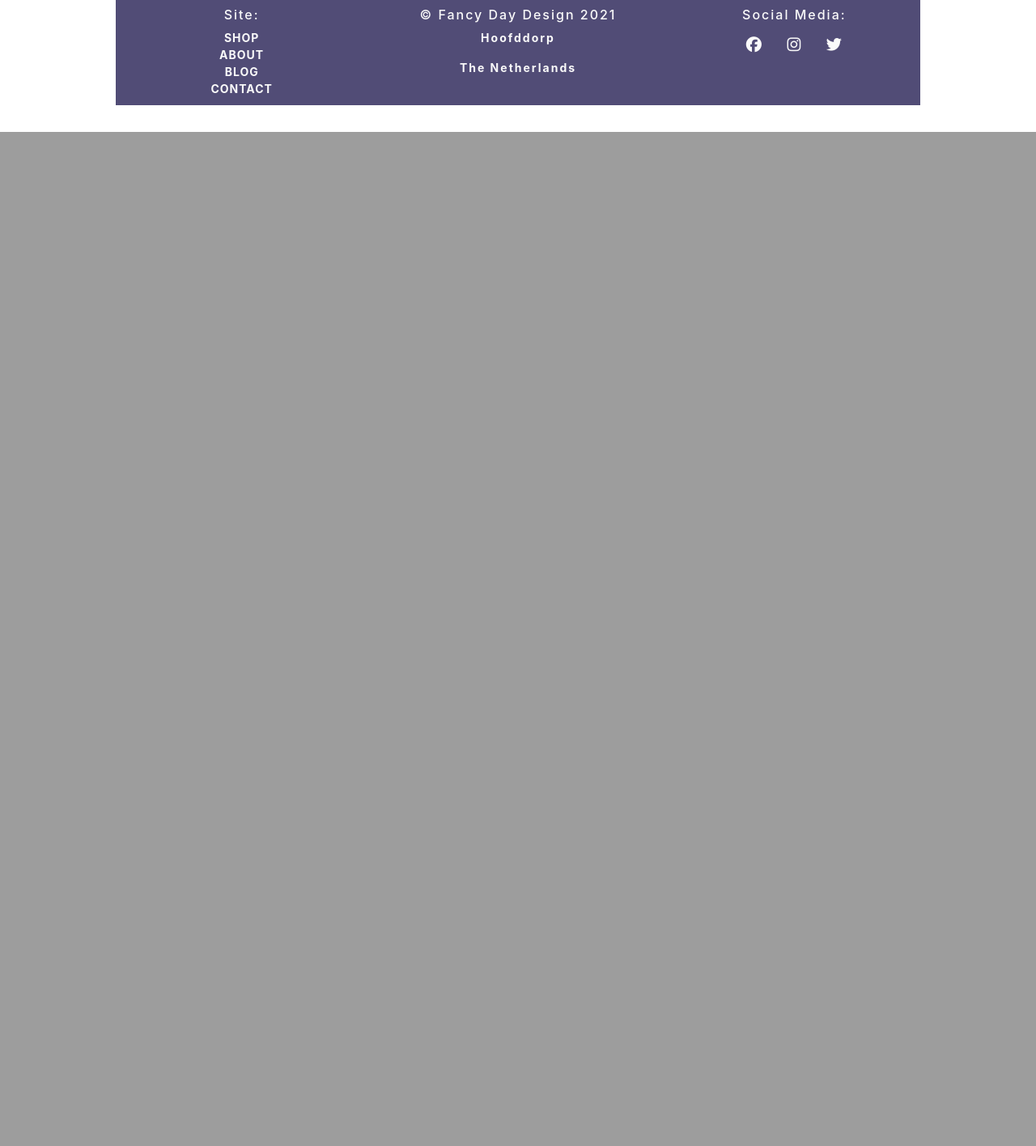
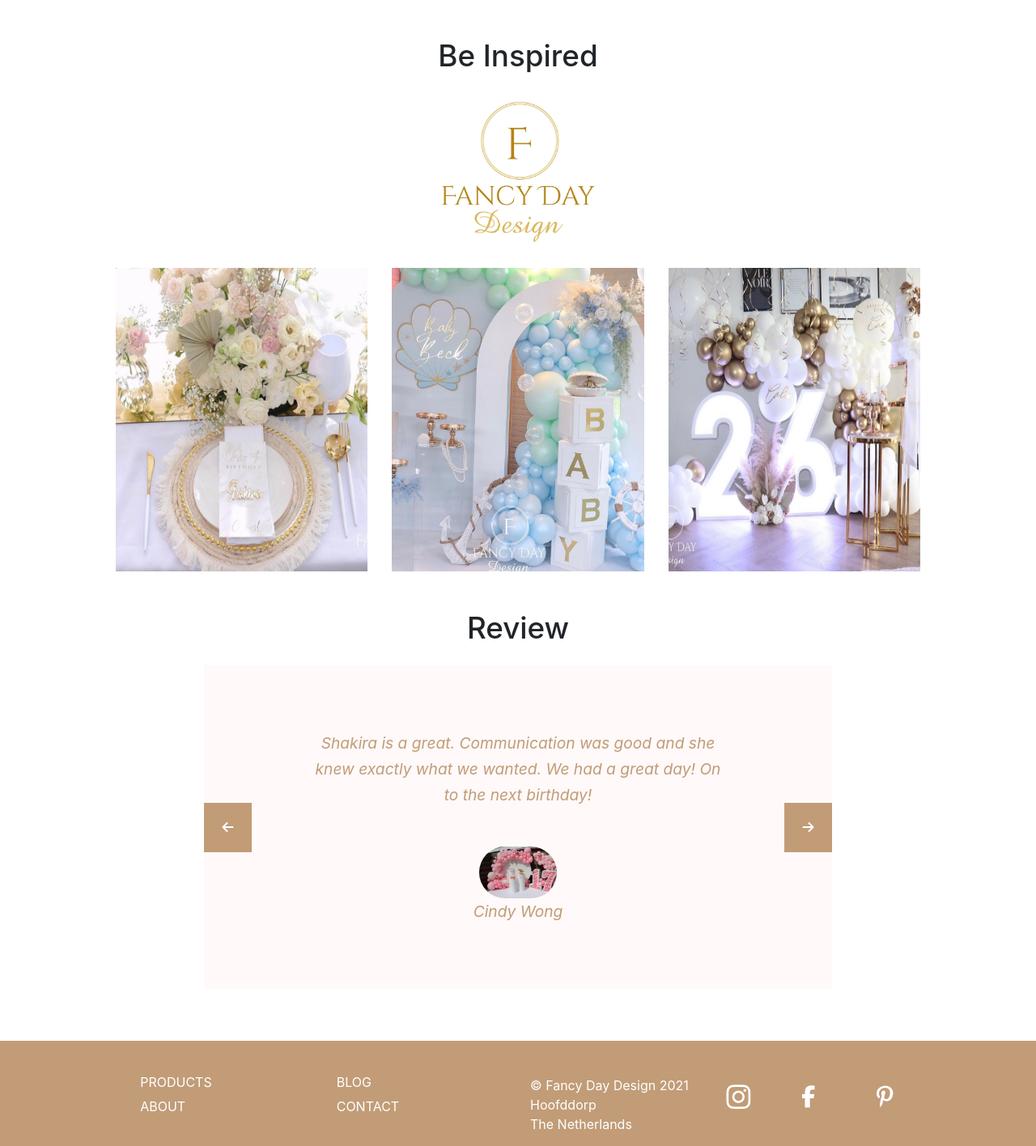
Before and after one commit to gwenjo/FancyDayDesign, a Django app: page / in a window 1280 px wide. Shown: the part 637-2053 px from the top of the page at 81% size. Before the commit the page ends 800 px from the top, so only its background shows below. Run offline with Django 3.2, Linux system fonts and the light colour scheme; some libraries are stand-ins or nearby versions.

Commit message:
modified and added carousel to homepage

```diff
--- /dev/null
+++ b/home/templates/home/includes/home-section-1.html
@@ -0,0 +1,41 @@
+{% block content %}
+
+<section>
+<!--- Header --->
+<div class="container-fluid div-section">
+    <div class="container hp-section-3-heading mt-5">
+        <h2 class="home-decor">Be Inspired</h2>
+        <img src="media/logo_small.jpg" width="200" height="200" alt="logo" class="center-3">
+    </div>
+    <div class="row hp-section-3">
+        <div class="container">
+            <!--- images --->
+            <div class="row product-card-row">
+                <div class="col-12 col-md-6 col-lg-4">
+                    <div class="div-product-card">
+                        <div class="div-product-card-img">
+                            <img src="media/home-1.jpg" alt="diner" class="hp-card-3">
+                        </div>
+                    </div>
+                </div>
+                <div class="col-12 col-md-6 col-lg-4">
+                    <div class="div-product-card">
+                        <div class="div-product-card-img">
+                            <img src="media/home-2.jpg" alt="baby" class="hp-card-3">
+                        </div>
+                    </div>
+                </div>
+                <div class="col-12 col-md-6 col-lg-4">
+                    <div class="div-product-card">
+                        <div class="div-product-card-img">
+                            <img src="media/home-3.jpg" alt="birthday" class="hp-card-3">
+                        </div>
+                    </div>
+                </div>
+            </div>
+        </div>
+    </div>
+</div>
+</section>
+
+{% endblock %}
--- /dev/null
+++ b/home/templates/home/includes/home-section-2.html
@@ -0,0 +1,43 @@
+{% block content %}
+<!--- Header Text --->
+<div class="container-fluid div-section">
+    <div class="container hp-section-3-heading mt-5">
+        <h2 class="home-decor">Review</h2>
+    </div>
+
+
+<!--- Reviews --->
+    <div class="container mt-4">
+        <div id="demo" class="carousel slide" data-ride="carousel">
+            <div class="carousel-inner">
+                <div class="carousel-item active">
+                    <div class="carousel-caption">
+                        <p class="test-text">Shakira is a great. Communication was good and she knew exactly what we wanted. We had a great day! On to the next birthday! </p> <img src="media/carousel-1.jpg" alt="cindy-wong">
+                        <div id="image-caption-1">Cindy Wong</div>
+                    </div>
+                </div>
+                <div class="carousel-item">
+                    <div class="carousel-caption">
+                        <p class="test-text">All decorations and balloons are all finely worked out down to the last detail. She is a perfectionist on all points. Good to work with.
+                        </p> <img src="media/carousel-2.jpg" class="img-fluid" alt="jessica-pardoes">
+                        <div id="image-caption-2">Jessica Pardoes</div>
+                    </div>
+                </div>
+                <div class="carousel-item">
+                    <div class="carousel-caption">
+                        <p class="test-text">The decoration of my wedding was really fantastic. I liked everything about it. I'm glad Shakira was able to think along with me. I definitely recommend her!!
+                        </p> <img src="media/carousel-3.jpg" class="img-fluid" alt="felicity-johanson">
+                        <div id="image-caption-3">Felicity Johanson</div>
+                    </div>
+                </div>
+            </div>
+            <a class="carousel-control-prev" href="#demo" data-slide="prev"> <i class="fas fa-arrow-left"></i>
+            </a> <a class="carousel-control-next" href="#demo" data-slide="next"> <i class="fas fa-arrow-right"></i>
+            </a>
+        </div>
+    </div>
+</div>
+
+
+
+{% endblock %}
--- a/home/templates/home/index.html
+++ b/home/templates/home/index.html
@@ -2,19 +2,32 @@
 {% load static %}
 
 {% block page_header %}
-    <div id="homepage-header">
+<!--- Hero image and text --->
+<div id="homepage-header">
+    <div class="container">
         <div class="row">
             <div class="col-7 col-md-6">
             </div>
             <div class="col-12">
                 <div class="header-content ml-auto">
                     <div class="header-text">
-                        <h1 id="home-header-h1">Fancy Day Design</h1>
+                        <h1 id="home-header-h1">Fancy Day Design
+                        </h1>
                         <p id="home-header-line">'A special moment deserves a Fancy Day Design'</p>
-                        <a href="{% url 'products' %}" class="shop-now-button btn btn-lg rounded-0 text-uppercase py-3">Shop Now</a>
                     </div>
                 </div>
             </div>
+            <div class="my-5">
+                <h4>
+                    <a href="{% url 'products' %}" class="shop-now-button btn btn-lg rounded-0 text-uppercase py-3">Shop Now</a>
+                </h4>
+            </div>
         </div>
     </div>
+</div>
 {% endblock %}
+
+{% block content %}
+    {% include 'home/includes/home-section-1.html' %}
+    {% include 'home/includes/home-section-2.html' %}
+{% endblock %}
--- a/static/css/base.css
+++ b/static/css/base.css
@@ -2,10 +2,6 @@ html {
     height: 100%;
 }
 
-.container-fluid {
-    padding: 0;
-    margin: 0;
-}
 
 /* from Bulma */
 .icon {
@@ -24,6 +20,10 @@ html {
     width: fit-content;
 }
 
+.nav-link {
+    color: #c19c77 important;
+}
+
 .shop-now-button {
     background: black;
     color: white;
@@ -35,13 +35,26 @@ html {
     color: white;
 }
 
+.btn-outline-black {
+    background: white;
+    color: black !important; /* use important to override link colors for <a> elements */
+    border: 1px solid black;
+}
+
+.btn-outline-black:hover,
+.btn-outline-black:active,
+.btn-outline-black:focus {
+    background: #c19c77;
+    color: white !important;
+}
+
 .shop-now-button:hover,
 .shop-now-button:active,
 .shop-now-button:focus,
 .btn-black:hover,
 .btn-black:active,
 .btn-black:focus {
-    background: #222;
+    background: #c19c77;
     color: white;
 }
 
@@ -75,7 +88,7 @@ a.category-badge > span.badge:hover {
 .btt-button {
     height: 42px;
     width: 42px;
-    position: fixed;
+    position: right;
     bottom: 10px;
     right: 10px;
 }
@@ -84,7 +97,7 @@ a.category-badge > span.badge:hover {
     cursor: pointer;
 }
 
-/*------ Homepage ------*/
+/*------ Homepage Index ------*/
 
 .border-search {
     border: none;
@@ -97,99 +110,241 @@ a.category-badge > span.badge:hover {
     background-size: cover;
     height: calc(100vh - 164px);
     color: #555;
-}
-
-#home-header-h1 {
-    font-size: 65px;
-    text-align: left;
-    margin-left: 5rem;
+    font-family: 'Lato';
 }
 
 #home-header-line {
     font-size: 20px;
     color: rgb(20, 18, 18);
     font-style: italic;
+    font-style: bold;
+    font-style: underline;
     text-align: left;
     margin-left: 10rem;
+}
+
+#home-header-h1 {
+    font-weight: 100;
+    font-size: 50px;
+    line-height: 3rem;
+    margin-left: 5rem;
+    text-align: left;
 }
 
 .header-content {
     margin-top: 20%;
 }
 
-/*--------------------Footer----------------------*/
+/*------ Homepage/section-1 ------*/
 
-.footer-info {
-	background: #514C76;
-	padding: 10px 0px;
-	color: #fafafa;
-	font-weight: bold;
+.home-decor{
+    text-align: center;
+    font-size: 2.6rem;
+}
+
+.new {
+    text-align: center;
+    font-size: 3.1rem;
+    line-height: 1rem;
+}
+
+.center , .center-3 {
+    display: block;
+    margin-left: auto;
+    margin-right: auto;
+    padding-top: 1.5rem;
+}
+
+.hp-card-3 {
+    height: 375px;
+    margin-top: 2rem;
+}
+
+.product-card-title {
+    font-size: 1.2rem;
+    text-align: center;
+}
+
+.product-price {
+    text-align: center;
+    line-height: .1rem;
+
+}
+
+.category-card-row {
+    margin: 35px 0;
+}
+
+.div-product-card-img img {
+    width: 100%;
+
+}
+
+/*------ Homepage/section2 ------*/
+
+.section-2-p {
+    font-size: 1.2rem;
+    padding-top: 1rem;
+    padding-bottom: 2rem;
+    padding-left: 1.5rem;
+}
+
+.section-cta {
+    padding-left: 1.5rem;
+}
+
+.col-xs-12 {
+  margin-bottom: 12px;
+  margin-top: 12px;
+  min-height: 200px;
+}
+
+.half-left  img,
+.half-right img {
+  height: auto;
+  width: 100%;
+}
+@media (min-width: 481px) {
+  .half-left,
+  .half-right {
+    overflow: hidden;
+    padding: 0;
+    position: relative;
+  }
+  .half-left  > .container,
+  .half-right > .container {
+    position: absolute;
+    top: 0;
+  }
+  .half-left  > .container { right: 0;}
+  .half-right > .container { left: 0; }
+}
+
+h2 {
+    font-size: 2.5rem;
+}
+
+/* taken from https://freefrontend.com/bootstrap-testimonials/ */
+#demo {
+    background:#fff9f9;
+    background-position: center;
+    background-repeat: no-repeat;
+    background-size: cover;
+    position: relative;
+    max-width: 80%;
+    margin: auto;
+}
+
+.carousel-caption {
+    position: initial;
+    z-index: 10;
+    padding: 5rem 8rem;
+    color: #c19c77;
+    text-align: center;
+    font-size: 1.2rem;
+    font-style: italic;
+    line-height: 2rem;
+}
+
+.carousel-caption img {
+    width: 6rem;
+    border-radius: 5rem;
+    margin-top: 2rem;
+}
+
+#image-caption {
+    font-style: normal;
+    font-size: 1rem;
+    margin-top: 0.5rem;
+}
+
+.fa-arrow-right:before, .fa-arrow-left:before {
+    background-color: #c19c77;
+    padding: 1.4rem;
+}
+.carousel-control-prev {
+    justify-content: flex-start;
+}
+
+.carousel-control-next {
+    justify-content: flex-end;
+}
+
+.carousel-control-prev,
+.carousel-control-next {
+    transition: none;
+    opacity: unset;
+}
+
+/*------ Footer ------*/
+
+footer {
+    background-color: #c19c77;
+    color: white;
+    min-height: 130px;
+    margin-top: 4rem;
 }
 
 .footer-link {
     text-transform: uppercase;
     display: block;
-    color: var(--color-white);
-    letter-spacing: 1px;
+    color: white;
+    padding: .2rem;
 }
 
 .footer-link:hover {
     text-decoration: underline;
-    color: #DB7093;
+    color: white;
 }
 
-.contact {
-	font-size: 14px;
-	text-align: center;
+.footer-link-brand {
+    text-transform: none;
 }
 
-.contact p {
-	letter-spacing: 1px;
-	color: #fafafa;
+footer p {
+    margin-bottom: 0;
 }
 
-.title {
-	letter-spacing: 2px;
+.footer-row {
+    padding-top: 35px;
+    margin: 0;
 }
 
-.title-download {
-	letter-spacing: 1px;
+.mb-7 {
+    margin-bottom: 7px;
 }
 
-.download {
-	text-align: center;
-	font-size: 14px;
-}
-
-.download i {
-	text-align: center;
-	color: #fafafa;
-}
-
-.download i:hover {
-	color: #DB7093;
+.div-footer-some {
+    width: 27px;
+    display: inline-block;
+    font-size: 1.7rem;
 }
 
 .social-media {
-	text-align: center;
+    display: flex;
+    justify-content: space-between;
+    margin-top: 15px;
 }
 
-.social-media li {
-	display: inline;
+.div-footer-some:hover {
+    border-bottom: white;
+    text-decoration: underline;
 }
 
-.social-media i {
-	color: #fafafa;
-	font-size: 120%;
-	margin: 1%;
-	padding: 2%;
+.fa-youtube-square:before,
+.fa-pinterest-p:before,
+.fa-instagram:before,
+.fa-facebook-f:before {
+    color: white;
 }
 
-.social-media li a i:hover {
-	color: #DB7093;
+/* ----------------Responsive----------------  */
+
+.home-decor{
+    font-size: 2.3rem;
 }
 
-/* -------------------------------- Media Queries */
+/* ----------------Media Queries----------------  */
 
 /* Slightly larger container on xl screens */
 @media (min-width: 1200px) {
--- a/templates/base.html
+++ b/templates/base.html
@@ -15,9 +15,7 @@
 
     {% block corecss %}
         <link rel="stylesheet" href="https://stackpath.bootstrapcdn.com/bootstrap/4.4.1/css/bootstrap.min.css" integrity="sha384-Vkoo8x4CGsO3+Hhxv8T/Q5PaXtkKtu6ug5TOeNV6gBiFeWPGFN9MuhOf23Q9Ifjh" crossorigin="anonymous">
-        <link rel="preconnect" href="https://fonts.googleapis.com">
-        <link rel="preconnect" href="https://fonts.gstatic.com" crossorigin>
-        <link href="https://fonts.googleapis.com/css2?family=Open+Sans+Condensed:ital,wght@1,300&display=swap" rel="stylesheet">
+        <link rel="stylesheet" href="https://fonts.googleapis.com/css?family=Lato&display=swap">
         <link rel="stylesheet" href="{% static 'css/base.css' %}">
     {% endblock %}
 
@@ -25,7 +23,7 @@
     {% endblock %}
 
     {% block corejs %}
-        <script src="https://kit.fontawesome.com/5cc347fe9d.js" crossorigin="anonymous"></script>
+        <script src="https://kit.fontawesome.com/e9c73d7092.js" crossorigin="anonymous"></script>
         <script src="https://code.jquery.com/jquery-3.4.1.slim.min.js" integrity="sha384-J6qa4849blE2+poT4WnyKhv5vZF5SrPo0iEjwBvKU7imGFAV0wwj1yYfoRSJoZ+n" crossorigin="anonymous"></script>
         <script src="https://cdn.jsdelivr.net/npm/popper.js@1.16.0/dist/umd/popper.min.js" integrity="sha384-Q6E9RHvbIyZFJoft+2mJbHaEWldlvI9IOYy5n3zV9zzTtmI3UksdQRVvoxMfooAo" crossorigin="anonymous"></script>
         <script src="https://stackpath.bootstrapcdn.com/bootstrap/4.4.1/js/bootstrap.min.js" integrity="sha384-wfSDF2E50Y2D1uUdj0O3uMBJnjuUD4Ih7YwaYd1iqfktj0Uod8GCExl3Og8ifwB6" crossorigin="anonymous"></script>
@@ -36,18 +34,17 @@
     <link rel="apple-touch-icon" sizes="180x180" href="{% static 'favicon/apple-touch-icon.png' %}">
     <link rel="icon" type="image/png" sizes="32x32" href="{% static 'favicon/favicon-32x32.png' %}">
     <link rel="icon" type="image/png" sizes="16x16" href="{% static 'favicon/favicon-16x16.png' %}">
-
     {% endblock %}
 
-    <title>Fancy Day design {% block extra_title %}{% endblock %}</title>
+    <title>Fancy Day Design {% block extra_title %}{% endblock %}</title>
   </head>
   <body>
     <header class="container-fluid fixed-top">
         <div id="topnav" class="row bg-white pt-lg-2 d-none d-lg-flex">
-          <div class="col-12 col-lg-4 my-auto py-1 py-lg-0 text-center text-lg-left">
-              <a href="{% url 'home' %}" class="nav-link main-logo-link">
-                  <h2 class="logo-font text-black my-0">Fancy Day Design</strong></h2>
-              </a>
+            <div class="col-12 col-lg-4 my-auto py-1 py-lg-0 text-center text-lg-left">
+                <a href="{% url 'home' %}" class="nav-link main-logo-link">
+                    <h2 class="logo-font text-black my-0">Fancy Day Design</h2>
+                </a>
             </div>
             <div class="col-12 col-lg-4 my-auto py-1 py-lg-0">
                 <form method="GET" action="{% url 'products' %}">
@@ -69,7 +66,7 @@
                         <a class="text-black nav-link" href="#" id="user-options" data-toggle="dropdown" aria-haspopup="true" aria-expanded="false">
                             <div class="text-center">
                                 <div><i class="fas fa-user fa-lg"></i></div>
-                                <p class="my-0">Account</p>
+                                <p class="my-0">My Account</p>
                             </div>
                         </a>
                         <div class="dropdown-menu border-0" aria-labelledby="user-options">
@@ -131,8 +128,8 @@
     {% block postloadjs %}
     {% endblock %}
 
-   <!-- Footer -->
-   {% include 'includes/footer.html' %}
+    <!-- Footer -->
+    {% include 'includes/footer.html' %}
 
   </body>
 </html>
--- a/templates/includes/footer.html
+++ b/templates/includes/footer.html
@@ -1,40 +1,44 @@
 <footer>
     <div id="footer">
-       <!-- Footer Section -->
-    <footer class="container-fluid">
-        <div class="container">
-            <div class="footer-info">
-            <div class="row">
-                <div class="col-12 col-md-4 contact">
-                    <h6 class="title">Site:</h6>
-                    <a href="{% url 'products' %}" class="footer-link">Shop</a>
-                    <a href="" class="footer-link">About</a>
-                    <a href="" class="footer-link">Blog</a>
-                    <a href="" class="footer-link mb-15-mob">Contact</a>
+        <div class="container-fluid">
+            <div class="container">
+                <div class="row footer-row">
+                    <div class="col-sm-12 col-md-6 col-lg-3 no-padding">
+                        <a href="{% url 'products' %}" class="footer-link">Products</a>
+                        <a href="{% url 'about' %}" class="footer-link">About
+                        </a>
+                    </div>
+                    <div class="col-sm-12 col-md-6 col-lg-3 no-padding order-md-3 order-lg-2">
+                        <a href="" class="footer-link">Blog</a>
+                        <a href="" class="footer-link mb-15-mob">Contact</a>
+                    </div>
+                    <div class="col-sm-12 col-md-6 col-lg-3 no-padding order-md-2 order-lg-3 mt-2">
+                        <p class="footer">© Fancy Day Design 2021</p>
+                        <p>Hoofddorp</p>
+                        <p class="mb-7">The Netherlands</p>
+                    </div>
+                    <div class="col-sm-12 col-md-6 col-lg-3 no-padding order-md-4 order-lg-4">
+                        <div class="social-media">
+                            <div class="div-footer-some">
+                                <a href="https://www.instagram.com" class="some-link" target="_blank">
+                                    <i class="fab fa-instagram fa-lg"></i>
+                                </a>
+                            </div><div class="div-footer-some">
+                                <a href="https://www.facebook.com" class="some-link" target="_blank">
+                                    <i class="fab fa-facebook-f"></i>
+                                </a>
+                            </div>
+                            <div class="div-footer-some">
+                                <a href="https://www.pinterest.com" class="some-link" target="_blank">
+                                    <i class="fab fa-pinterest-p"></i>
+                                </a>
+                            </div>
+                        </div>
+                    </div>
                 </div>
-                <div class="col-12 col-md-4 download">
-                    <h6 class="title">© Fancy Day Design 2021 </h6>
-                        <p class="title">Hoofddorp</p>
-                        <p class="title">The Netherlands</p>
-
-                </div>
-                <div class="col-12 col-md-4 social-media">
-                    <h6 class="title">Social Media:</h6>
-                        <ul class="list-inline">
-                            <li class="list-inline-item"><a href="https://www.facebook.com" target="_blank">
-                                <i class="footer-link fab fa-facebook" aria-hidden="true"></i>
-                                    <span class="sr-only">Facebook</span></a></li>
-                            <li class="list-inline-item"><a href="https://www.instagram.com" target="_blank">
-                                <i class="footer-link fab fa-instagram" aria-hidden="true"></i>
-                                    <span class="sr-only">Instagram</span></a></li>
-                            <li class="list-inline-item"><a href="https://www.twitter.com" target="_blank">
-                                <i class="footer-link fab fa-twitter" aria-hidden="true"></i>
-                                    <span class="sr-only">Twitter</span></a></li>
-                        </ul>
+                <div class="footer-line">
                 </div>
             </div>
         </div>
     </div>
-    </footer>
-    </div>
 </footer>
--- a/templates/includes/main-nav.html
+++ b/templates/includes/main-nav.html
@@ -1,32 +1,32 @@
 <div class="collapse navbar-collapse" id="main-nav">
     <ul class="navbar-nav w-auto mx-auto">
         <li class="nav-item dropdown">
-            <a class="logo-font font-weight-bold nav-link text-black mr-5" href="#" id="all-products-link" data-toggle="dropdown" aria-haspopup="true" aria-expanded="false">
-                All Products
+            <a class="nav-link text-black mr-5 logo-font" href="#" id="all-products-link" data-toggle="dropdown" aria-haspopup="true" aria-expanded="false">
+                Products
             </a>
             <div class="dropdown-menu border-0" aria-labelledby="all-products-link">
                 <a href="{% url 'products' %}?category=balloons_0-9" class="dropdown-item">Balloons 0-9</a>
                 <a href="{% url 'products' %}?category=balloons_a-z" class="dropdown-item ">Balloons A-Z</a>
                 <a href="{% url 'products' %}?category=custom_made_balloons" class="dropdown-item ">Custom Made Balloons</a>
                 <a href="{% url 'products' %}?category=more_balloons" class="dropdown-item ">More Balloons</a>
-                <a href="{% url 'products' %}" class="dropdown-item">All Products</a>
+                <a href="{% url 'products' %}" class="dropdown-item"> All Products</a>
             </div>
         </li>
 
         <li class="nav-item">
-            <a class="logo-font font-weight-bold nav-link text-black mr-5" href="% url 'about' %}" id="clothing-link" data-toggle="dropdown" aria-haspopup="true" aria-expanded="false">
+            <a class="nav-link text-black mr-5 logo-font" href="{% url 'about' %}" id="clothing-link" data-toggle="dropdown" aria-haspopup="true" aria-expanded="false">
                 About
             </a>
         </li>
 
         <li class="nav-item">
-            <a class="logo-font font-weight-bold nav-link text-black mr-5" href="#" id="homeware-link" data-toggle="dropdown" aria-haspopup="true" aria-expanded="false">
+            <a class="nav-link text-black mr-5 logo-font" href="#" id="homeware-link" data-toggle="dropdown" aria-haspopup="true" aria-expanded="false">
                 Blog
             </a>
         </li>
 
         <li class="nav-item">
-            <a class="logo-font font-weight-bold nav-link text-black" href="#" id="specials-link" data-toggle="dropdown" aria-haspopup="true" aria-expanded="false">
+            <a class="nav-link text-black mr-5 logo-font" href="#" id="specials-link" data-toggle="dropdown" aria-haspopup="true" aria-expanded="false">
                 Contact
             </a>
         </li>
```
Also changed, not shown: media/carousel-1.jpg (added), media/carousel-2.jpg (added), media/carousel-3.jpg (added), media/home-1.jpg (added), media/home-2.jpg (added), media/home-3.jpg (added), media/logo_small.jpg (added).
